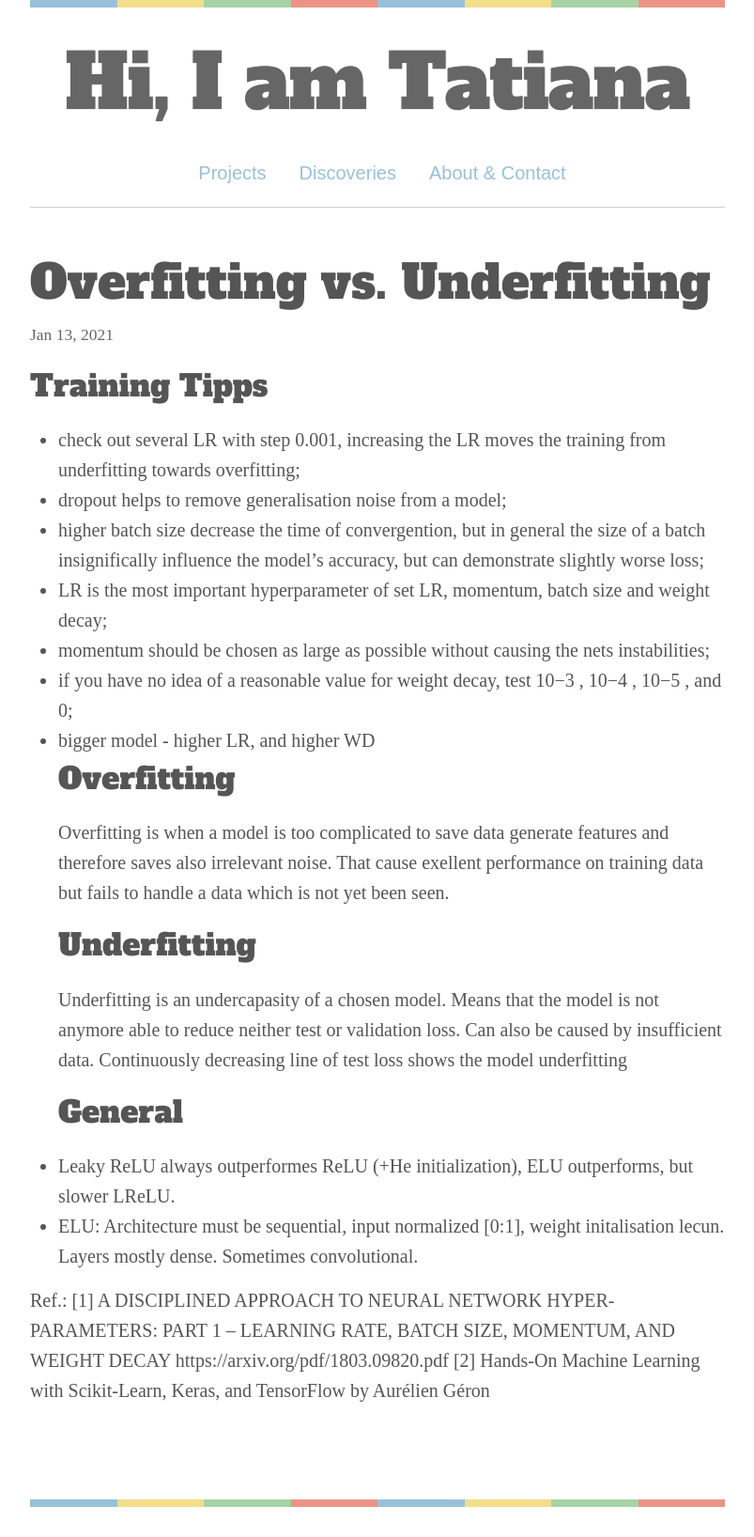
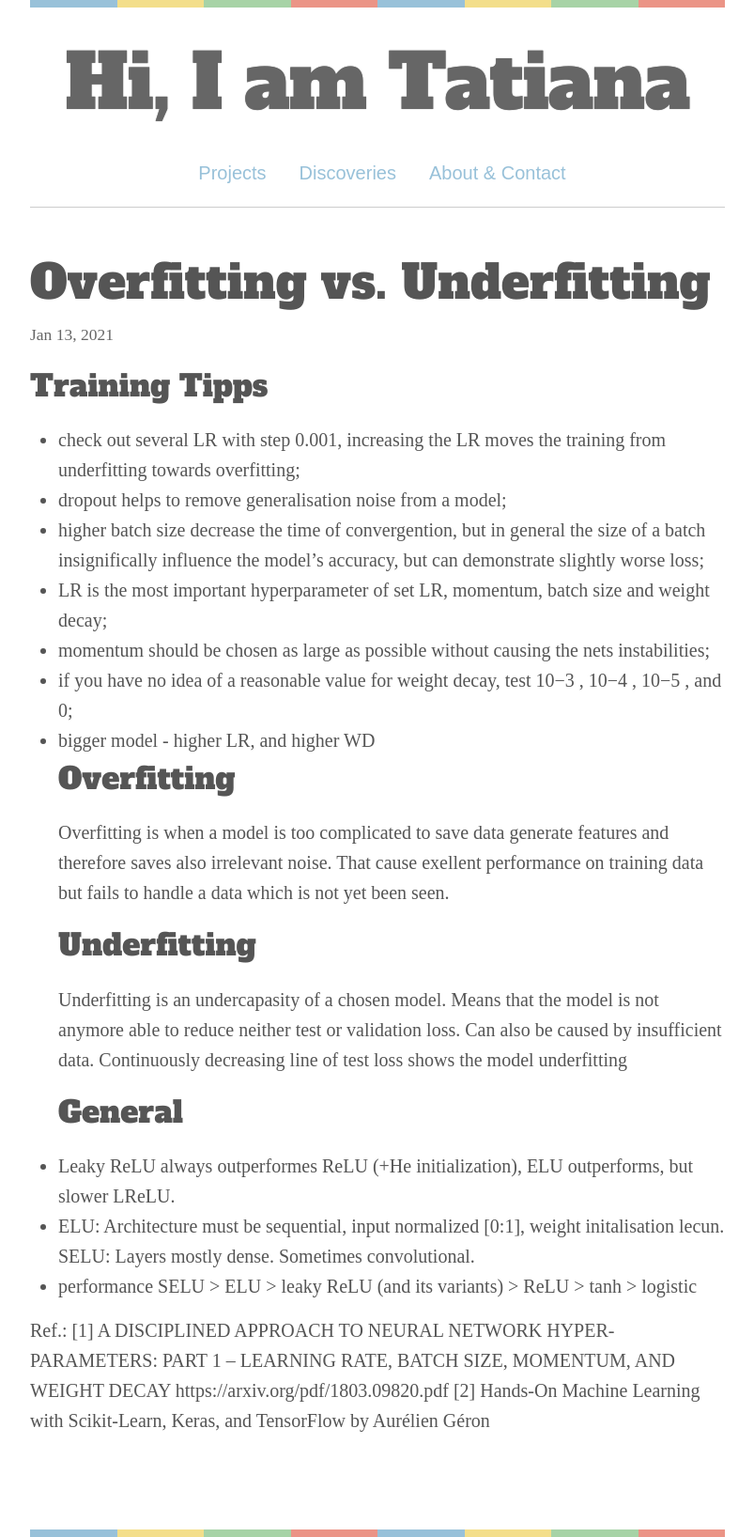
Before and after one commit to tatieliseeva/v-master, a Jekyll site: the page built from _posts/2021-01-13-Overfitting_vs_Underfitting.markdown, in a window 1280 px wide. Shown: the whole page at 94% size, without its empty margins (238-1041 px from the left). Built offline with Jekyll 4.4.1, drawn with Linux system fonts in a browser that asks for light colours; some web fonts are replaced; before the commit the page ends 1604 px from its top, so only the background shows below that.

Commit message:
Update 2021-01-13-Overfitting_vs_Underfitting.markdown

```diff
--- a/_posts/2021-01-13-Overfitting_vs_Underfitting.markdown
+++ b/_posts/2021-01-13-Overfitting_vs_Underfitting.markdown
@@ -18,7 +18,8 @@ Overfitting is when a model is too complicated to save data generate features an
 Underfitting is an undercapasity of a chosen model. Means that the model is not anymore able to reduce neither test or validation loss. Can also be caused by insufficient data. Continuously decreasing line of test loss shows the model underfitting
 ## General
 - Leaky ReLU always outperformes ReLU (+He initialization), ELU outperforms, but slower LReLU.
-- ELU: Architecture must be sequential, input normalized [0:1], weight initalisation lecun. Layers mostly dense. Sometimes convolutional.
+- ELU: Architecture must be sequential, input normalized [0:1], weight initalisation lecun. SELU: Layers mostly dense. Sometimes convolutional.
+- performance SELU > ELU > leaky ReLU (and its variants) > ReLU > tanh > logistic
 
 
 Ref.:
```
